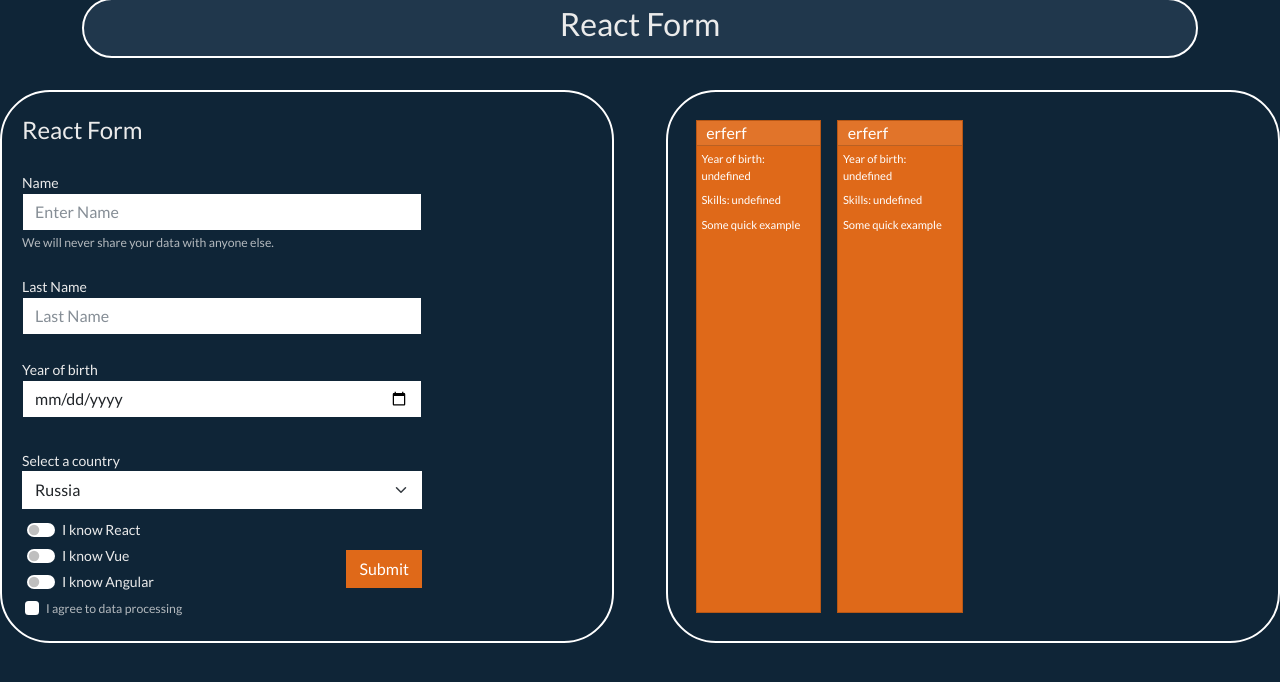
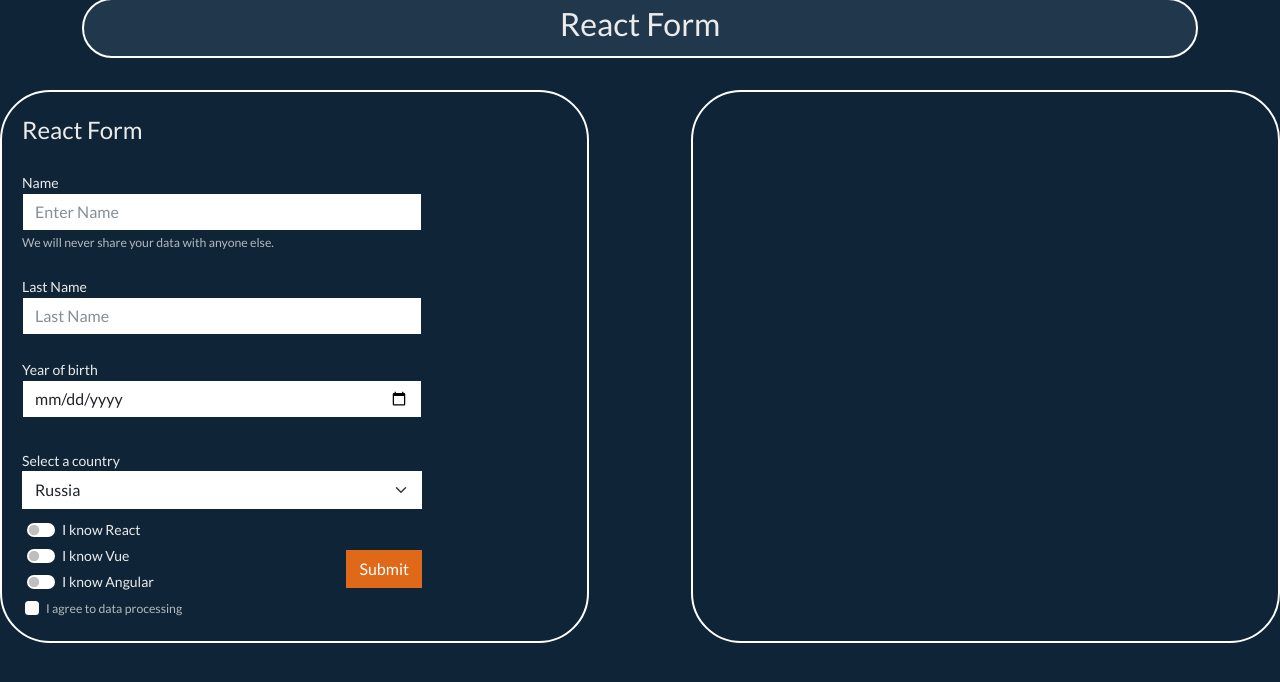
Before and after one commit to maksguido1987/React-Form, a React app: page / in a window 1280 px wide. Shown: the top 682 px of the page. Built offline with nearby package versions, Linux system fonts and the light colour scheme.

Commit message:
switch commit

```diff
--- a/src/components/Card/card.scss
+++ b/src/components/Card/card.scss
@@ -1,11 +1,12 @@
 .card {
-  flex: 0 0 22%;
+  flex: 0 0 24%;
   margin: 0.5rem !important;
 }
 .card-header {
   padding: 0 0.6rem !important;
 }
 .card-body {
+  display: block !important;
   padding: 0.3rem !important;
   font-size: 0.7rem !important;
   p {
--- a/src/components/Form/FormComponents/FormDate.tsx
+++ b/src/components/Form/FormComponents/FormDate.tsx
@@ -1,13 +1,28 @@
 /* eslint-disable react/prefer-stateless-function */
 import React, { Component } from 'react';
+import { ICardData } from '../../../interfaces';
 
-export default class FormDate extends Component {
+export default class FormDate extends Component<{}, ICardData> {
+  constructor(props: ICardData) {
+    super(props);
+    this.state = {
+      date: '',
+    };
+  }
+
+  onDateChange = (e: React.ChangeEvent<HTMLInputElement>) => {
+    this.setState({ date: e.target.value });
+  };
+
   render() {
+    const { date } = this.state;
     return (
       <div className="form-group">
         <label htmlFor="exampleInputLastName" className="form-label mt-3">
           Year of birth
           <input
+            onChange={this.onDateChange}
+            value={date}
             type="date"
             className="form-control"
             id="exampleInputLastName"
--- a/src/components/Form/FormComponents/FormSelect.tsx
+++ b/src/components/Form/FormComponents/FormSelect.tsx
@@ -1,13 +1,25 @@
 /* eslint-disable react/prefer-stateless-function */
-import React, { Component } from 'react';
+import React, { Component, FocusEventHandler } from 'react';
+import { ICardData } from '../../../interfaces';
 
-export default class FormSelect extends Component {
+export default class FormSelect extends Component<{}, ICardData> {
+  constructor(props: ICardData) {
+    super(props);
+    this.state = {
+      contry: '',
+    };
+  }
+
+  onSelectChange = (e: FocusEventHandler<HTMLSelectElement>) => {
+    this.setState({ contry: e.focus });
+  };
+
   render() {
     return (
       <div className="form-group">
         <label htmlFor="exampleSelect1" className="form-label mt-4">
           Select a country
-          <select className="form-select" id="exampleSelect1">
+          <select className="form-select" id="exampleSelect1" onFocus={this.onSelectChange}>
             <option>Russia</option>
             <option>Belarus</option>
             <option>USA</option>
--- a/src/components/Form/FormComponents/Name.tsx
+++ b/src/components/Form/FormComponents/Name.tsx
@@ -1,14 +1,38 @@
 /* eslint-disable react/prefer-stateless-function */
 import React, { Component } from 'react';
+import { ICardData } from '../../../interfaces';
 
-export default class Name extends Component {
+export default class Name extends Component<{}, ICardData> {
+  constructor(props: ICardData) {
+    super(props);
+    this.state = {
+      name: '',
+      lastName: '',
+    };
+  }
+
+  onNameChange = (e: React.ChangeEvent<HTMLInputElement>) => {
+    this.setState({
+      name: e.target.value,
+    });
+  };
+
+  onLastNameChange = (e: React.ChangeEvent<HTMLInputElement>) => {
+    this.setState({
+      lastName: e.target.value,
+    });
+  };
+
   render() {
+    const { name, lastName } = this.state;
     return (
       <>
         <div className="form-group">
           <label htmlFor="exampleInputName" className="form-label mt-3">
             Name
             <input
+              onChange={this.onNameChange}
+              value={name}
               type="text"
               className="form-control"
               id="exampleInputName"
@@ -24,6 +48,8 @@
           <label htmlFor="exampleInputLastName" className="form-label mt-3">
             Last Name
             <input
+              onChange={this.onLastNameChange}
+              value={lastName}
               type="text"
               className="form-control"
               id="exampleInputLastName"
--- a/src/components/Main/MainRightField.tsx
+++ b/src/components/Main/MainRightField.tsx
@@ -1,13 +1,8 @@
 import React, { FC } from 'react';
-import Card from '../Card/Card';
+// import Card from '../Card/Card';
 
 const MainRightField: FC = () => {
-  return (
-    <div className="right-main-container">
-      <Card />
-      <Card />
-    </div>
-  );
+  return <div className="right-main-container">{/* <Card /> */}</div>;
 };
 
 export default MainRightField;
--- a/src/components/Main/main.scss
+++ b/src/components/Main/main.scss
@@ -8,11 +8,11 @@
 }
 .left-main-container,
 .right-main-container {
-  flex: 0 0 48%;
+  flex: 0 0 46% !important;
   padding: 20px;
   border: 2px solid #fff;
   border-radius: 50px;
 }
 .right-main-container {
-  display: flex;
+  display: block;
 }
```
Also changed, not shown: src/interfaces.ts (+5 -6 lines).
